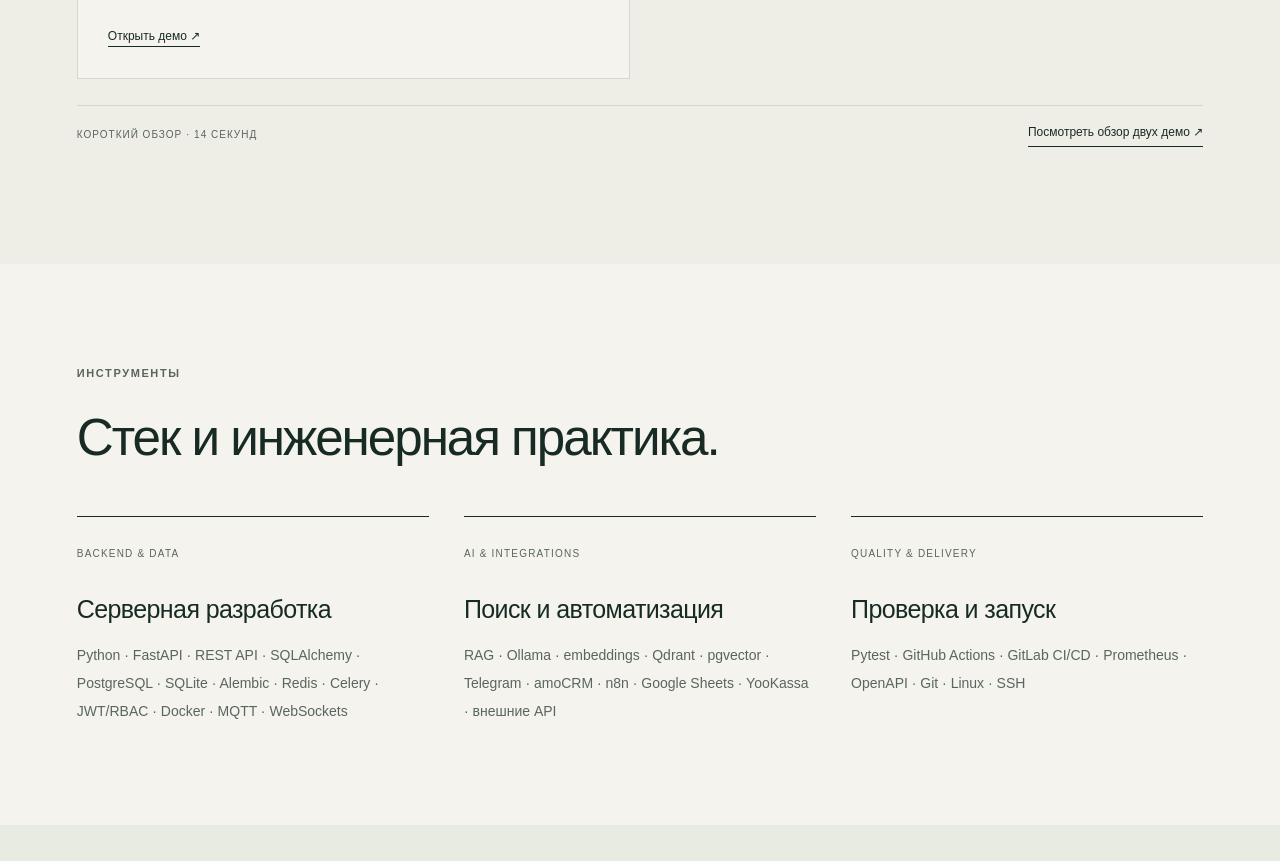
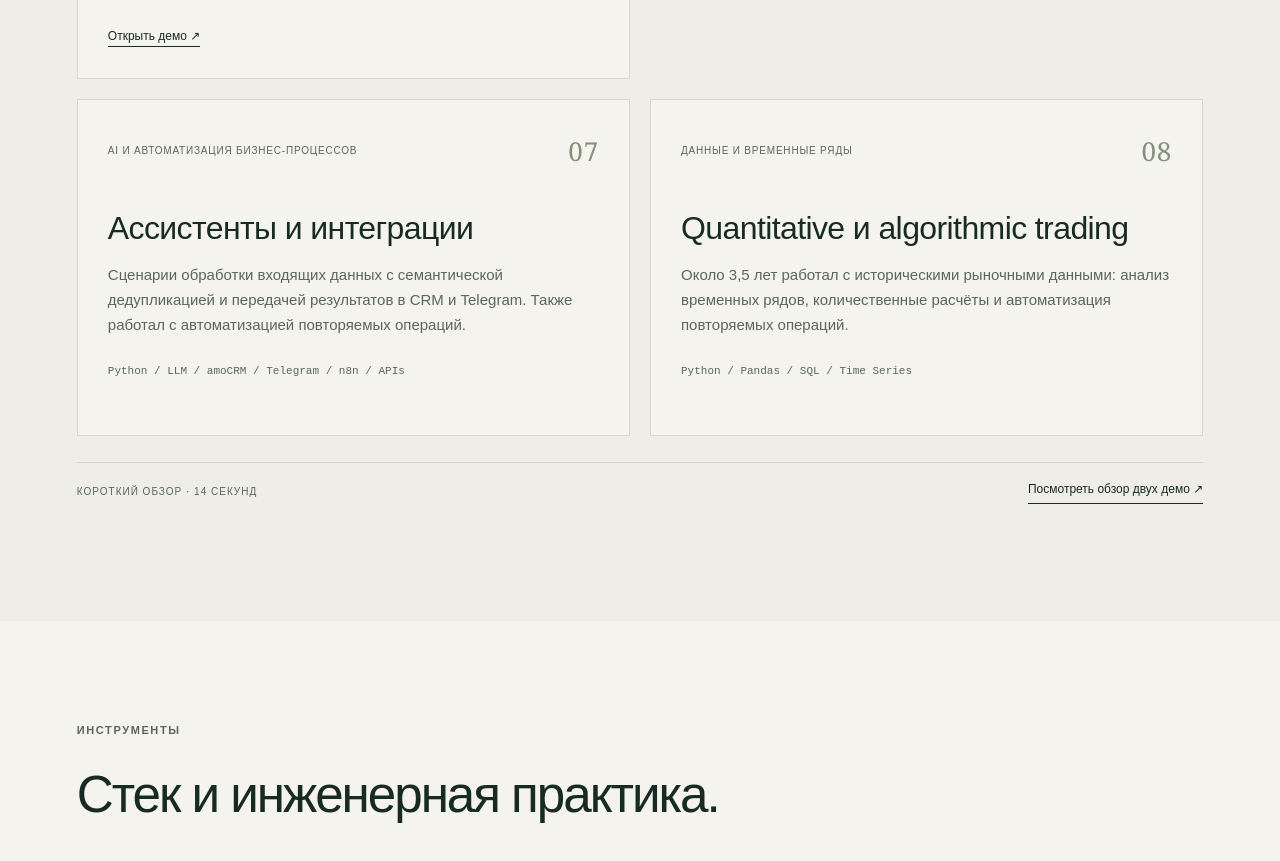
Before and after one commit to leonidchekin55/leonid-portfolio, a plain HTML site: page index.html in a window 1280 px wide. Shown: the part 3255-4116 px from the top of the page. Drawn offline with Linux system fonts and the light colour scheme.

Commit message:
Add AI automation and trading experience

```diff
--- a/index.html
+++ b/index.html
@@ -26,6 +26,8 @@
       <article class="project"><div class="project-top"><span>Telegram Mini App</span><span class="number">04</span></div><h3>Socialera</h3><p>MVP для заказов услуг: каталог, баланс, история операций, рефералы и административные сценарии.</p><div class="tech">Telegram Mini App / API / Database</div><a class="project-outlink" href="https://github.com/leonidchekin55/socialera-telegram-mini-app" target="_blank" rel="noopener">Исходный код ↗</a></article>
       <article class="project"><div class="project-top"><span>Мониторинг оборудования · в разработке</span><span class="number">05</span></div><h3>City Sentinel</h3><p>Командный MVP для сбора телеметрии и мониторинга оборудования. Разработал API измерений с агрегацией и выравниванием по времени, endpoint прогнозов и алерты по score. Подготовил миграции и API-контракт; для реализованных компонентов пройдены 14 тестов Pytest. Сейчас в разработке интеграция датчиков по MQTT и ML-компонента для обнаружения аномалий.</p><div class="tech">FastAPI / PostgreSQL / InfluxDB / MQTT / Docker Compose / Pytest</div><a class="project-outlink" href="https://city-sentinel-frontend.onrender.com/" target="_blank" rel="noopener">Открыть демо ↗</a></article>
       <article class="project"><div class="project-top"><span>Оплата и интеграции</span><span class="number">06</span></div><h3>Платёжный сценарий для магазина</h3><p>Интеграция Tilda, Т-Банка и АТОЛ Онлайн с проверкой статусов платежа и фискализации. Работа принята заказчиком.</p><div class="tech">Payments / Webhooks / API</div></article>
+      <article class="project"><div class="project-top"><span>AI и автоматизация бизнес-процессов</span><span class="number">07</span></div><h3>Ассистенты и интеграции</h3><p>Сценарии обработки входящих данных с семантической дедупликацией и передачей результатов в CRM и Telegram. Также работал с автоматизацией повторяемых операций.</p><div class="tech">Python / LLM / amoCRM / Telegram / n8n / APIs</div></article>
+      <article class="project"><div class="project-top"><span>Данные и временные ряды</span><span class="number">08</span></div><h3>Quantitative и algorithmic trading</h3><p>Около 3,5 лет работал с историческими рыночными данными: анализ временных рядов, количественные расчёты и автоматизация повторяемых операций.</p><div class="tech">Python / Pandas / SQL / Time Series</div></article>
     </div><div class="tour-link"><span>КОРОТКИЙ ОБЗОР · 14 СЕКУНД</span><a href="assets/portfolio-demo.webm" target="_blank">Посмотреть обзор двух демо ↗</a></div></section>
     <section id="skills" class="section"><div class="section-heading"><div><div class="label">ИНСТРУМЕНТЫ</div><h2>Стек и инженерная практика.</h2></div></div><div class="skills"><article><span>BACKEND &amp; DATA</span><h3>Серверная разработка</h3><p>Python · FastAPI · REST API · SQLAlchemy · PostgreSQL · SQLite · Alembic · Redis · Celery · JWT/RBAC · Docker · MQTT · WebSockets</p></article><article><span>AI &amp; INTEGRATIONS</span><h3>Поиск и автоматизация</h3><p>RAG · Ollama · embeddings · Qdrant · pgvector · Telegram · amoCRM · n8n · Google Sheets · YooKassa · внешние API</p></article><article><span>QUALITY &amp; DELIVERY</span><h3>Проверка и запуск</h3><p>Pytest · GitHub Actions · GitLab CI/CD · Prometheus · OpenAPI · Git · Linux · SSH</p></article></div></section>
     <section id="resume" class="section resume-section"><div class="resume-panel"><div><div class="label">РЕЗЮМЕ</div><h2>Опыт, стек<br>и проекты в одном файле.</h2><p>Резюме сфокусировано на Python backend, интеграциях и прикладном AI. Опыт с рыночными данными описан отдельно, без неподтверждённых показателей доходности.</p></div><div class="resume-downloads"><a class="button lime" href="/downloads/Leonid_Chekin_Resume_Python_AI_FinTech.pdf">Русская версия PDF ↗</a><a href="/downloads/Leonid_Chekin_Resume_English_ATS.pdf">English ATS resume PDF ↗</a><a href="/downloads/Leonid_Chekin_Resume_English.pdf">English resume PDF ↗</a><details><summary>Другие версии резюме</summary><div class="resume-extra"><a href="/downloads/Leonid_Chekin_Resume_Python_AI_FinTech.docx">Русская версия DOCX ↗</a><a href="/downloads/Leonid_Chekin_Resume_English.docx">English resume DOCX ↗</a><a href="/downloads/Leonid_Chekin_Resume_English_ATS.docx">English ATS resume DOCX ↗</a><a href="/downloads/Leonid_Chekin_Resume_Backend_ATS.pdf">Backend ATS resume PDF ↗</a><a href="/downloads/Leonid_Chekin_Resume_Backend_ATS.docx">Backend ATS resume DOCX ↗</a><a href="/downloads/Leonid_Chekin_Resume_AI_RAG_ATS.pdf">AI/RAG ATS resume PDF ↗</a><a href="/downloads/Leonid_Chekin_Resume_AI_RAG_ATS.docx">AI/RAG ATS resume DOCX ↗</a></div></details><a href="https://github.com/leonidchekin55" target="_blank" rel="noopener">GitHub ↗</a></div></div></section>
```
